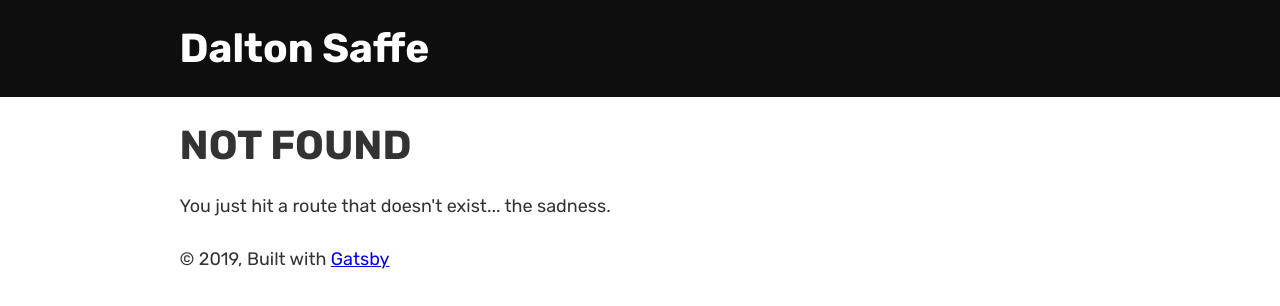
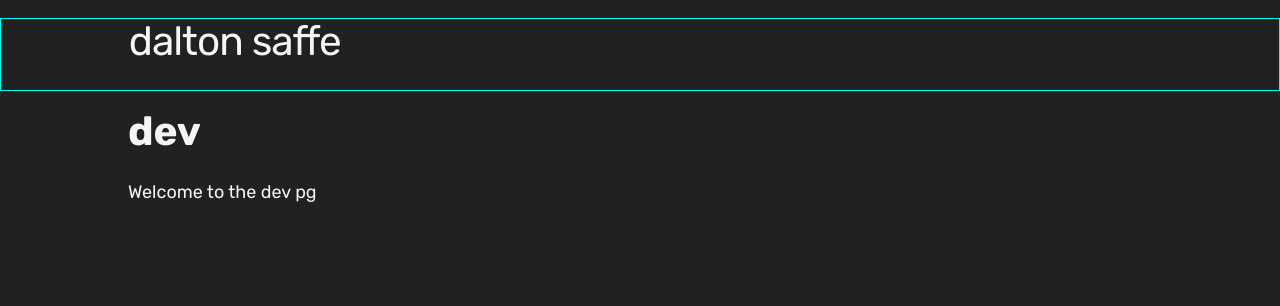
Before and after one commit to daltn/dalton-saffe, a Gatsby site: page /dev in a window 1280 px wide. Before the commit this address had no page. Built offline with nearby package versions, Linux system fonts and the light colour scheme; Gatsby itself is replaced by a stand-in of ours.

Commit message:
add menu

```diff
--- a/gatsby-config.js
+++ b/gatsby-config.js
@@ -1,6 +1,6 @@
 module.exports = {
   siteMetadata: {
-    title: `Dalton Saffe`,
+    title: `dalton saffe`,
     description: `Software, photos, & music`,
     author: `@daltonsaffe`,
   },
--- a/src/components/header.js
+++ b/src/components/header.js
@@ -3,27 +3,10 @@ import PropTypes from "prop-types"
 import React from "react"
 
 const Header = ({ siteTitle }) => (
-  <header
-    style={{
-      background: `#0e0e0e`,
-      marginBottom: `1.45rem`,
-    }}
-  >
-    <div
-      style={{
-        margin: `0 auto`,
-        maxWidth: 960,
-        padding: `1.45rem 1.0875rem`,
-      }}
-    >
-      <h1 style={{ margin: 0 }}>
-        <Link
-          to="/"
-          style={{
-            color: `white`,
-            textDecoration: `none`,
-          }}
-        >
+  <header>
+    <div className="container">
+      <h1>
+        <Link to="/" className="header">
           {siteTitle}
         </Link>
       </h1>
--- a/src/components/layout.css
+++ b/src/components/layout.css
@@ -1,7 +1,7 @@
 @import url("https://fonts.googleapis.com/css?family=Rubik:400,500,700&display=swap");
 
 :root {
-  --black: #0e0e0e;
+  --black: #212121;
   --white: #f5f5f5;
 }
 
@@ -49,6 +49,7 @@ template {
 a {
   background-color: transparent;
   -webkit-text-decoration-skip: objects;
+  color: var(--white);
 }
 a:active,
 a:hover {
@@ -202,7 +203,8 @@ html {
   box-sizing: inherit;
 }
 body {
-  color: hsla(0, 0%, 0%, 0.8);
+  color: var(--white);
+  background-color: var(--black);
   font-family: "Rubik", sans-serif;
   font-weight: normal;
   word-wrap: break-word;
@@ -612,6 +614,37 @@ pre tt:before,
 pre tt:after {
   content: "";
 }
+header {
+  margin: 1rem 0;
+  border: 1px solid cyan;
+}
+.header {
+  font-weight: normal;
+  text-decoration: none;
+  letter-spacing: -1px;
+  transition: all 500ms ease-out;
+}
+.header:hover {
+  text-decoration: underline;
+  transition: all 500ms ease-out;
+  opacity: 0.8;
+  filter: blur(5px);
+}
+.menu-links {
+  font-size: 3rem;
+  display: block;
+  line-height: 4rem;
+  text-decoration: none;
+  transition: all 2s ease-in-out;
+}
+.menu-links:hover {
+  text-decoration: underline;
+  transition: all 2s ease-in-out;
+}
+.container {
+  margin: 0 auto;
+  width: 80%;
+}
 @media only screen and (max-width: 480px) {
   html {
     font-size: 100%;
--- a/src/components/layout.js
+++ b/src/components/layout.js
@@ -26,21 +26,7 @@ const Layout = ({ children }) => {
   return (
     <>
       <Header siteTitle={data.site.siteMetadata.title} />
-      <div
-        style={{
-          margin: `0 auto`,
-          maxWidth: 960,
-          padding: `0px 1.0875rem 1.45rem`,
-          paddingTop: 0,
-        }}
-      >
-        <main>{children}</main>
-        <footer>
-          © {new Date().getFullYear()}, Built with
-          {` `}
-          <a href="https://www.gatsbyjs.org">Gatsby</a>
-        </footer>
-      </div>
+      <main className="container">{children}</main>
     </>
   )
 }
--- /dev/null
+++ b/src/pages/dev.js
@@ -0,0 +1,15 @@
+import React from "react"
+import { Link } from "gatsby"
+
+import Layout from "../components/layout"
+import SEO from "../components/seo"
+
+const SecondPage = () => (
+  <Layout>
+    <SEO title="software dev" />
+    <h1>dev</h1>
+    <p>Welcome to the dev pg</p>
+  </Layout>
+)
+
+export default SecondPage
```
Also changed, not shown: src/pages/index.js (+9 -7 lines).
